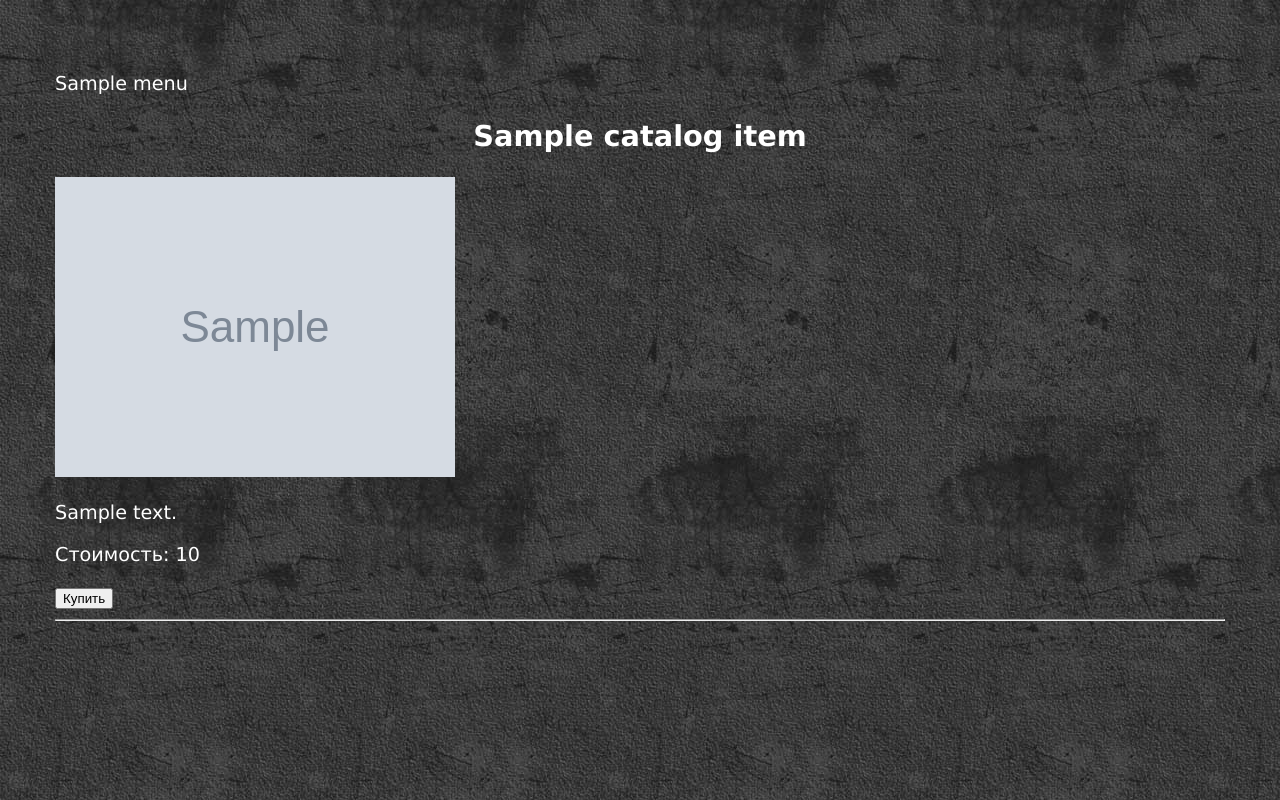
After one commit to MAG1980/PHP_Base_GeekBrains_Learning, a PHP site: template lesson6/task3/templates/catalog_item.php in a window 1280 px wide. The commit adds this page. Run offline with PHP 8.4, Linux system fonts and the light colour scheme; the template is opened without the code that fills it: most values are stand-ins (such as "Sample title", 1, 10 or a date in 2020); grey boxes marked "Sample" are stand-in pictures.

Commit message:
Добавил вывод из базы данных на страницу каталога товаров и на страницу товара.

```diff
--- a/lesson6/task3/config/config.php
+++ b/lesson6/task3/config/config.php
@@ -19,4 +19,5 @@ include ROOT . "/models/log.php";
 include ROOT . "/models/feedback.php";
 include ROOT . "/models/gallery.php";
 include ROOT . "/models/news.php";
+include ROOT . "/models/catalog.php";
 include ROOT . "/models/classSimpleImage.php";
--- a/lesson6/task3/public/css/style.css
+++ b/lesson6/task3/public/css/style.css
@@ -1,10 +1,16 @@
 body {
 	background: #444 url('/img/body.jpg');
-	color: #444;
+	/*color: #444;*/
+	color: #fff;
 	font: normal 1.2em Verdana, Arial, sans-serif;
 	height: 100%;
 	padding-bottom: 1px;
 	padding-top: 64px;
+}
+
+.container {
+	max-width: 1170px;
+	margin: 0 auto;
 }
 
 .gallery img {
@@ -48,3 +54,23 @@ a:hover img {
 	bottom: 15px;
 	right: 15px;
 }
+
+.catalog__link {
+	text-decoration: none;
+}
+
+.catalog__item {
+	display: block;
+	object-fit: cover;
+	height: 100%;
+	width: 200px;
+}
+
+.catalog__item-card {
+	width: 50%;
+}
+
+.catalog__item-title {
+	text-align: center;
+	color: #fff;
+}
--- /dev/null
+++ b/lesson6/task3/templates/catalog_item.php
@@ -0,0 +1,9 @@
+<h2 class="catalog__item-title"><?= $catalog_item["name"] ?></h2>
+<a class="catalog__link" href="/catalog?id=<?= $catalog_item['id'] ?>">
+	<img class="catalog__item-img" src="/catalog_img/<?= $catalog_item['image'] ?>" alt="<?= $catalog_item['name'] ?>">
+	<p><?= $catalog_item["description"] ?></p>
+	<p>Стоимость: <?= $catalog_item["price"] ?></p>
+</a>
+
+<button>Купить</button>
+<hr>
--- a/lesson6/task3/templates/image.php
+++ b/lesson6/task3/templates/image.php
@@ -1,6 +1,6 @@
-<?= var_dump($image) ?>
 <div class="gallery__img">
+	<p>Просмотров: <?= $image['likes'] ?></p>
 	<img src="/gallery_img/big/<?= $image['filename'] ?>"/>
-	<span class="likes__count"><?= $image['likes'] ?></span>
+
 </div>
 <?= $message ?>
--- a/lesson6/task3/templates/layouts/layout.php
+++ b/lesson6/task3/templates/layouts/layout.php
@@ -1,11 +1,14 @@
 <!doctype html>
 <html lang="en">
 <head>
-    <meta charset="UTF-8">
-    <title>Document</title>
+	<meta charset="UTF-8">
+	<title>Document</title>
+	<link rel="stylesheet" type="text/css" href="/css/style.css">
 </head>
 <body>
-<?=$menu?>
-<?=$content?>
+<div class="container">
+	<?= $menu ?>
+	<?= $content ?>
+</div>
 </body>
 </html>
```
Also changed, not shown: lesson6/task3/engine/controller.php (+6 -14 lines), lesson6/task3/engine/db.php (+14 -4 lines), lesson6/task3/models/catalog.php (added, +10 -0 lines), lesson6/task3/templates/catalog.php (+14 -7 lines), lesson6/task3/public/catalog_img/apple.jpg (added).
